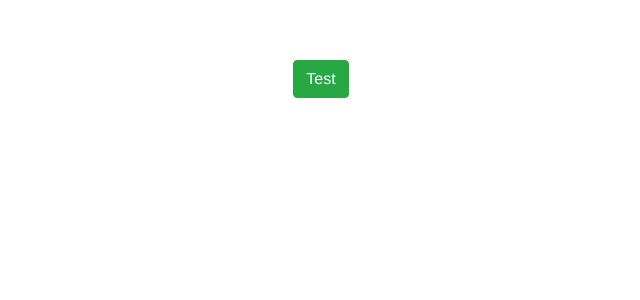
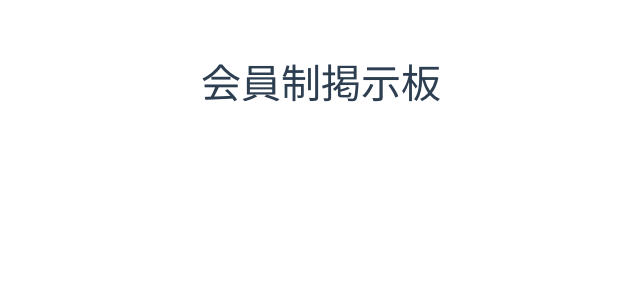
Before and after one commit to YanaPIIDXer/SimpleBBS, a Vue app in the folder frontend/src/: page / in a window 1280 px wide. Shown: the top 300 px of the page, without its empty margins (319-959 px from the left). Built offline with nearby package versions, Linux system fonts and the light colour scheme.

Commit message:
トップページ

```diff
--- a/frontend/src/src/App.vue
+++ b/frontend/src/src/App.vue
@@ -1,16 +1,16 @@
 <template>
   <div id="app">
-    <HelloWorld />
+    <Top />
   </div>
 </template>
 
 <script>
-import HelloWorld from './components/HelloWorld.vue'
+import Top from './components/Top.vue'
 
 export default {
   name: 'App',
   components: {
-    HelloWorld
+    Top
   }
 }
 </script>
--- a/frontend/src/src/components/HelloWorld.vue
+++ /dev/null
@@ -1,19 +0,0 @@
-<template>
-  <button class="btn btn-success" v-on:click="onClickButton">Test</button>
-</template>
-
-<script>
-import { getApi } from '../modules/APIConnection'
-
-export default {
-  methods: {
-    onClickButton: async () => {
-      var res = await getApi("/boards/list");
-      console.log(res.data);
-    }
-  }
-}
-</script>
-
-<style scoped>
-</style>
--- /dev/null
+++ b/frontend/src/src/components/Top.vue
@@ -0,0 +1,9 @@
+<template>
+  <h1>会員制掲示板</h1>
+</template>
+
+<script>
+</script>
+
+<style scoped>
+</style>
```
